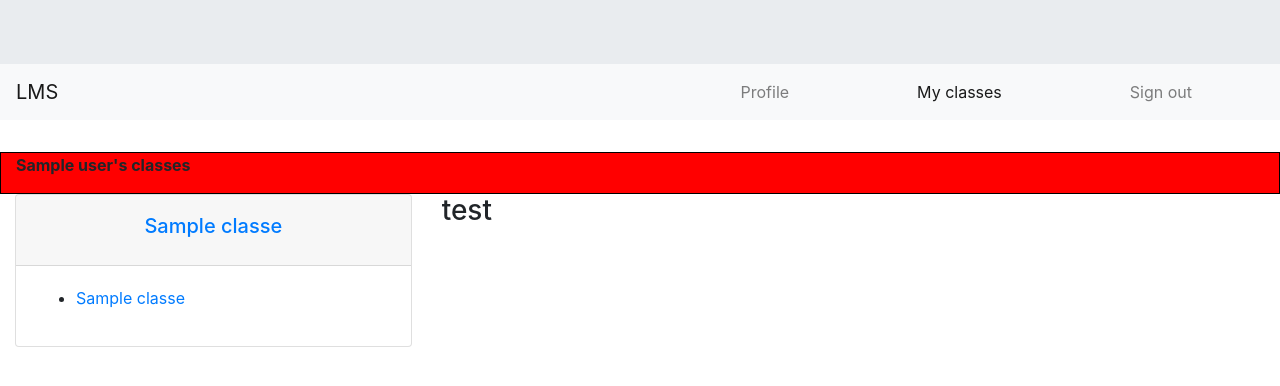
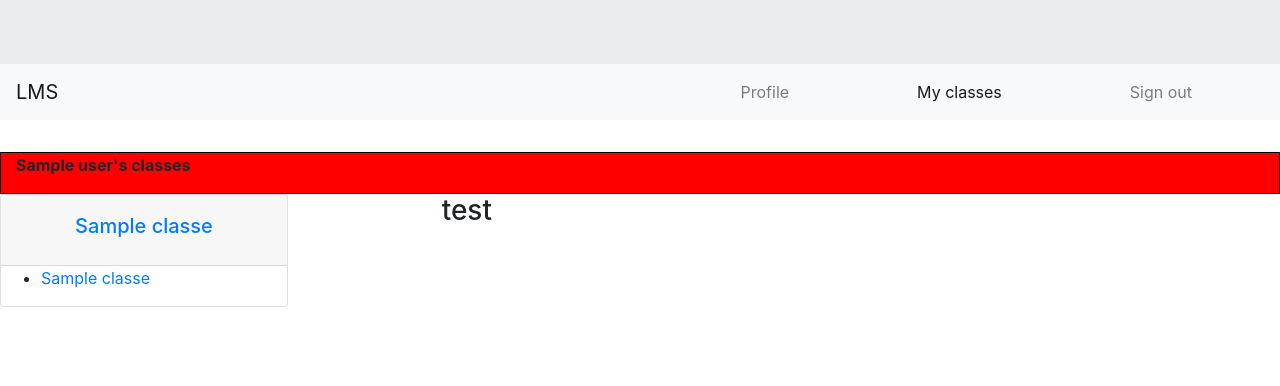
Before and after one commit to CDHayden/LearnerManagementSystem, a Flask app: page /student/classes in a window 1280 px wide. Shown: the top 386 px of the page. Run offline with Flask 2, Linux system fonts and the light colour scheme; a database or web service that is not in the repository returns one stand-in record (values such as "Sample title"); some libraries are stand-ins or nearby versions.

Commit message:
Format stylesheet

```diff
--- a/lms/static/css/student/style.css
+++ b/lms/static/css/student/style.css
@@ -1,6 +1,6 @@
-/*
-    STUDENT INDEX
-*/
+/***********************************************************
+ *                       STUDENT/                          *
+ ***********************************************************/
 
 .profile-image {
     margin: 0;
@@ -16,3 +16,26 @@
     border: 1px solid #000000;
     background-color: red;
 }
+
+.card {
+    max-width: 18rem;
+}
+
+/***********************************************************
+ *                 STUDENT/CLASSES                         *
+ ***********************************************************/
+
+ /***** SIDE MENU *****/
+
+ #sidemenu {
+    padding-left: 0;
+}
+
+
+#sidemenu div.card-body {
+/* Need to remove padding from element being collapsed to prevent jerky
+ * animation.
+ *See: https://stackoverflow.com/questions/27221332/bootstrap-collapse-animation-not-smooth
+ */
+    padding: 0;
+}
```
